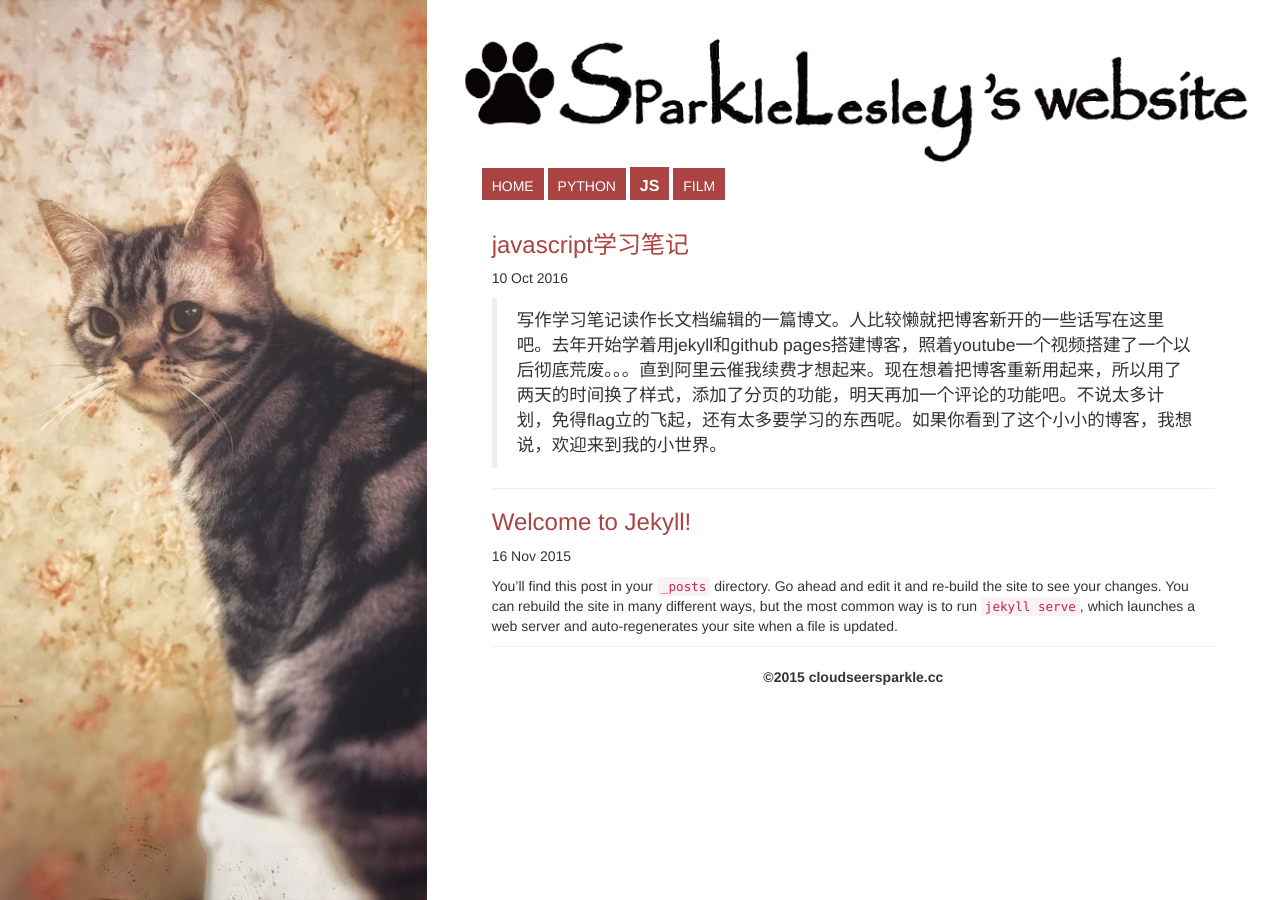
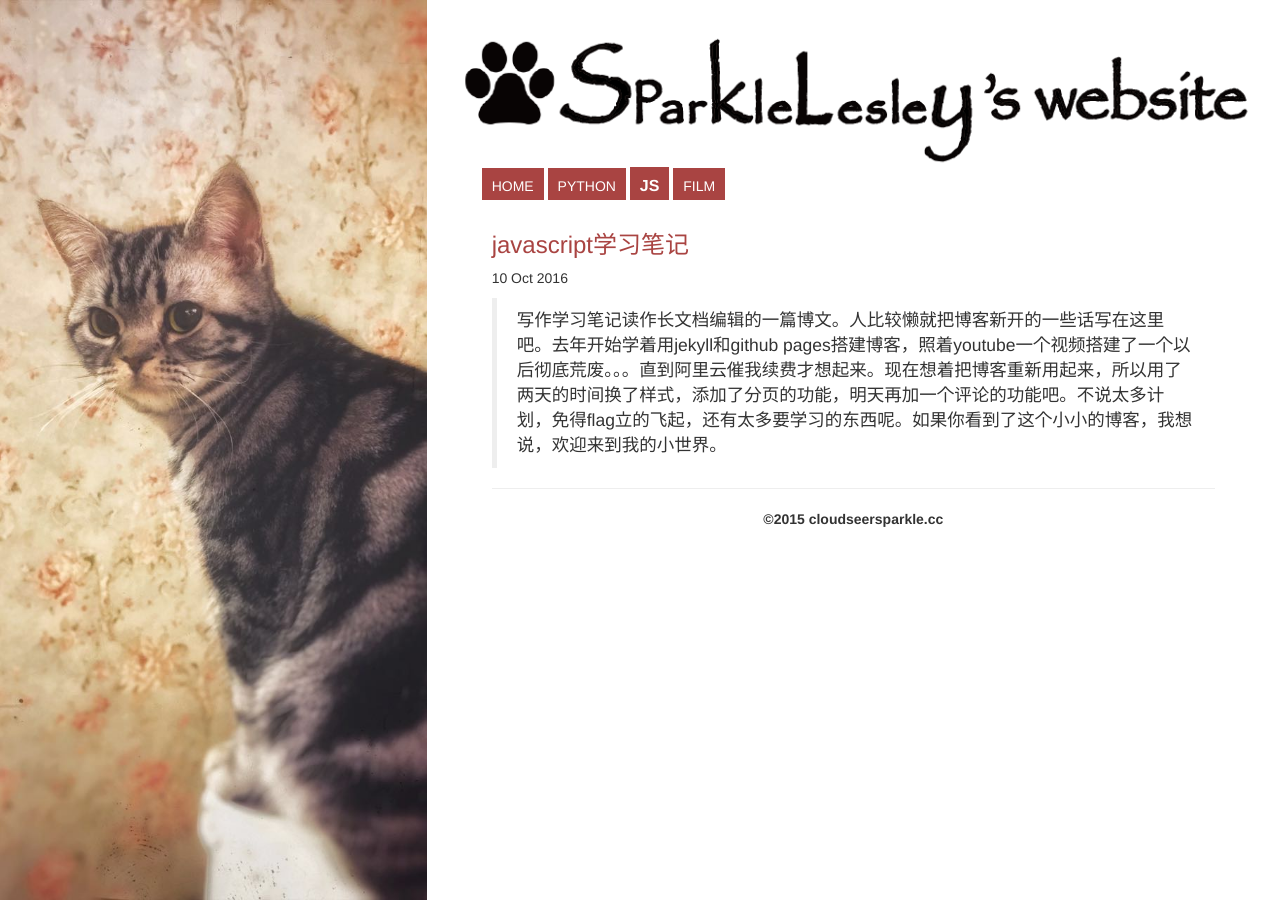
Before and after one commit to cloudsere/my-jekyll-driven-blog, a Jekyll site: the page built from js.html, in a window 1280 px wide. Built offline with Jekyll 4.4.1, drawn with Linux system fonts in a browser that asks for light colours.

Commit message:
change comment

```diff
--- a/_layouts/article.html
+++ b/_layouts/article.html
@@ -8,7 +8,7 @@
 </div>
 
 <!-- 多说评论框 start -->
-	<div class="ds-thread" data-thread-key="cloudseer" data-title="{{page.title}}" data-url="{{page.url}}"></div>
+	<div class="ds-thread" data-thread-key="{{page.id}}" data-title="{{page.title}}" data-url="{{page.url}}"></div>
 <!-- 多说评论框 end -->
 <!-- 多说公共JS代码 start (一个网页只需插入一次) -->
 <script type="text/javascript">
--- a/_posts/2015-11-16-welcome-to-jekyll.markdown
+++ /dev/null
@@ -1,24 +0,0 @@
----
-layout: article
-title:  "Welcome to Jekyll!"
-date:   2015-11-16 10:32:27 +0800
-categories: js
----
-You’ll find this post in your `_posts` directory. Go ahead and edit it and re-build the site to see your changes. You can rebuild the site in many different ways, but the most common way is to run `jekyll serve`, which launches a web server and auto-regenerates your site when a file is updated.
-
-To add new posts, simply add a file in the `_posts` directory that follows the convention `YYYY-MM-DD-name-of-post.ext` and includes the necessary front matter. Take a look at the source for this post to get an idea about how it works.
-Jekyll also offers powerful support for code snippets:
-
-{% highlight ruby %}
-def print_hi(name)
-  puts "Hi, #{name}"
-end
-print_hi('Tom')
-#=> prints 'Hi, Tom' to STDOUT.
-{% endhighlight %}
-
-Check out the [Jekyll docs][jekyll-docs] for more info on how to get the most out of Jekyll. File all bugs/feature requests at [Jekyll’s GitHub repo][jekyll-gh]. If you have questions, you can ask them on [Jekyll Talk][jekyll-talk].
-
-[jekyll-docs]: http://jekyllrb.com/docs/home
-[jekyll-gh]:   https://github.com/jekyll/jekyll
-[jekyll-talk]: https://talk.jekyllrb.com/
```
